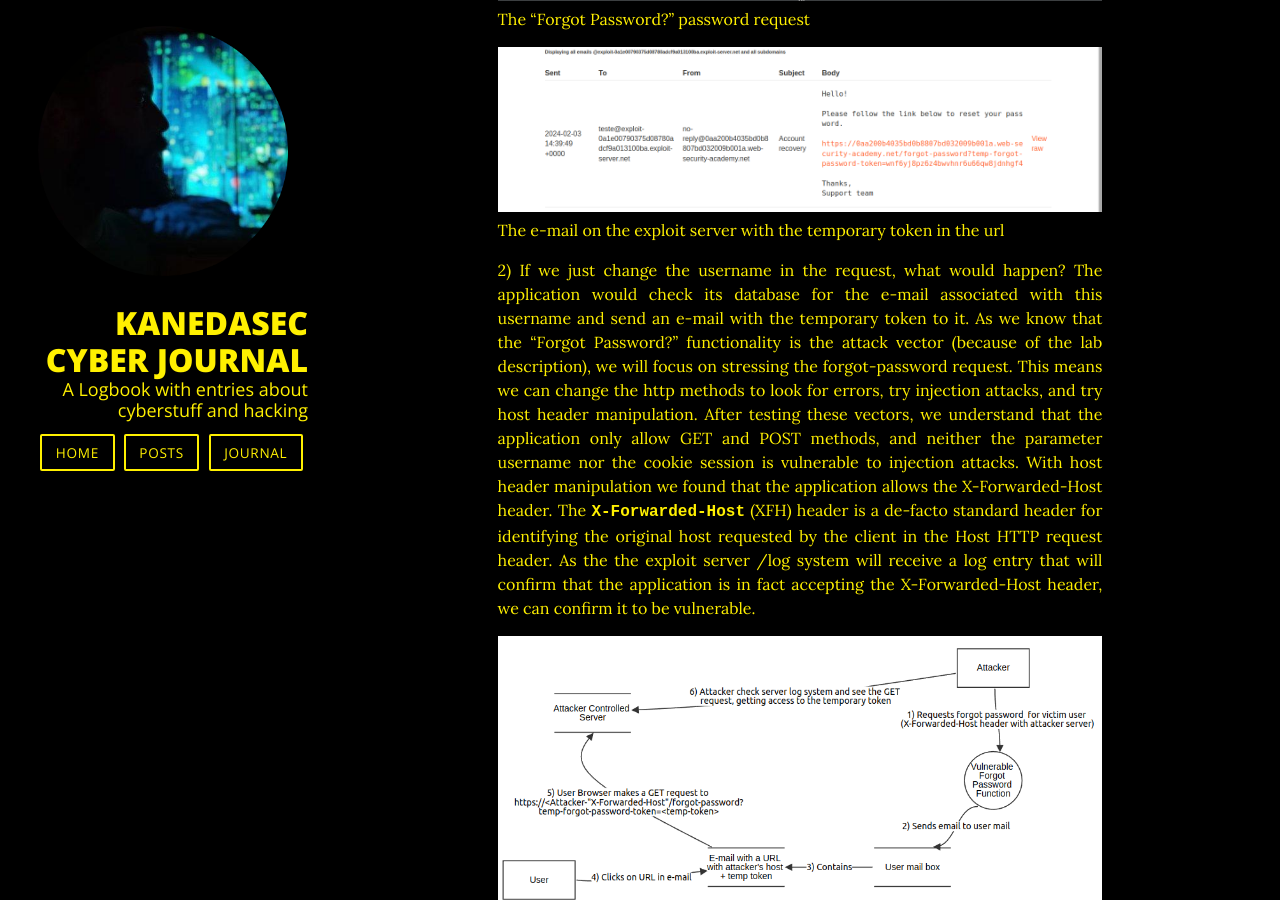
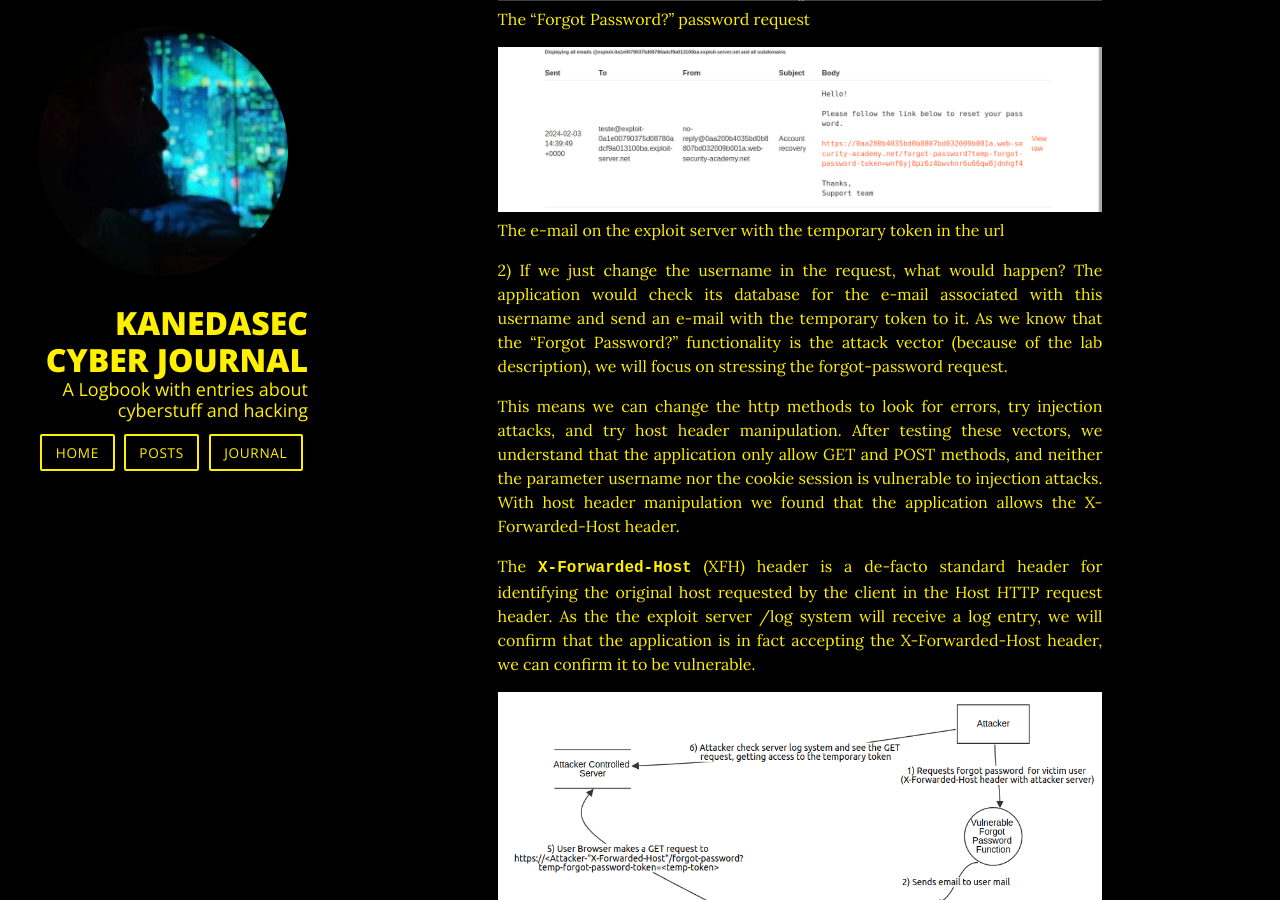
Before and after one commit to kanedasec/kanedasec.github.io, a Jekyll site: the page built from _posts/Solving Portswigger Labs with OWASP ZAP/2024-02-02-Password-reset-poisoning-via-middleware.md, in a window 1280 px wide and 900 px high, scrolled down 1079 px. Built offline with Jekyll 4.4.1, drawn with Linux system fonts in a browser that asks for light colours; nearby versions of some CDN libraries.

Commit message:
Update 2024-02-02-Password-reset-poisoning-via-middleware.md

```diff
--- a/_posts/Solving Portswigger Labs with OWASP ZAP/2024-02-02-Password-reset-poisoning-via-middleware.md
+++ b/_posts/Solving Portswigger Labs with OWASP ZAP/2024-02-02-Password-reset-poisoning-via-middleware.md
@@ -32,7 +32,11 @@ The "Forgot Password?" password request
 ![4-2.png](/assets/img/posts/Solving-Portswigger-Labs-with-OWASP-ZAP/Password-reset-poisoning-via-middleware/4-2.png)
 The e-mail on the exploit server with the temporary token in the url
 
-2) If we just change the username in the request, what would happen? The application would check its database for the e-mail associated with this username and send an e-mail with the temporary token to it. As we know that the "Forgot Password?" functionality is the attack vector (because of the lab description), we will focus on stressing the forgot-password request. This means we can change the http methods to look for errors, try injection attacks, and try host header manipulation. After testing these vectors, we understand that the application only allow GET and POST methods, and neither the parameter username nor the cookie session is vulnerable to injection attacks. With host header manipulation we found that the application allows the X-Forwarded-Host header. The **`X-Forwarded-Host`** (XFH) header is a de-facto standard header for identifying the original host requested by the client in the Host HTTP request header. As the the exploit server /log system will receive a log entry that will confirm that the application is in fact accepting the X-Forwarded-Host header, we can confirm it to be vulnerable.
+2) If we just change the username in the request, what would happen? The application would check its database for the e-mail associated with this username and send an e-mail with the temporary token to it. As we know that the "Forgot Password?" functionality is the attack vector (because of the lab description), we will focus on stressing the forgot-password request.
+
+This means we can change the http methods to look for errors, try injection attacks, and try host header manipulation. After testing these vectors, we understand that the application only allow GET and POST methods, and neither the parameter username nor the cookie session is vulnerable to injection attacks. With host header manipulation we found that the application allows the X-Forwarded-Host header.
+
+The **`X-Forwarded-Host`** (XFH) header is a de-facto standard header for identifying the original host requested by the client in the Host HTTP request header. As the the exploit server /log system will receive a log entry, we will confirm that the application is in fact accepting the X-Forwarded-Host header, we can confirm it to be vulnerable.
 
 ![4-3.png](/assets/img/posts/Solving-Portswigger-Labs-with-OWASP-ZAP/Password-reset-poisoning-via-middleware/4-3.png)
 A diagram I drew to explain the attack
```
